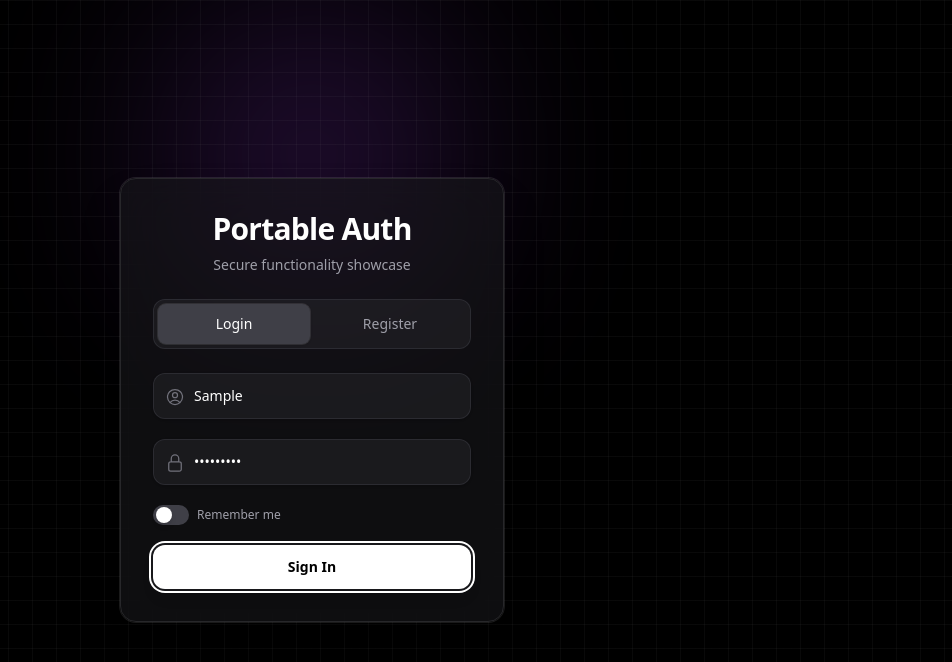
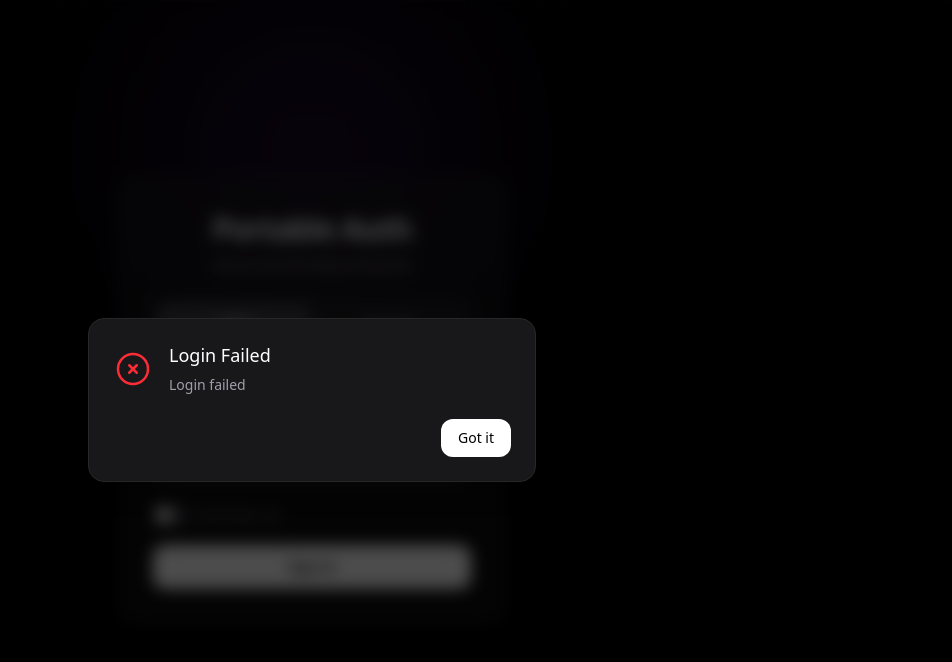
Before and after one commit to Vaidiasri/dashboard, a React (Vite) app in the folder frontend/: page /login in a window 1280 px wide. Both pictures are taken after typing "Sample", "Sample123" into the empty fields and a click on the button "Sign In". Shown: the top 662 px of the page, without its empty margins (328-1280 px from the left). Built offline with nearby package versions, Linux system fonts and the light colour scheme; no server answers.

Commit message:
feat: Add NotificationModal, refactor AuthInputProps, implement Dialog (Complexity 1)

```diff
--- a/frontend/src/components/AuthInput.tsx
+++ b/frontend/src/components/AuthInput.tsx
@@ -1,15 +1,6 @@
 import React from "react";
 import { Field, Input } from "@headlessui/react";
-import type { FormikProps } from "formik";
-
-interface AuthInputProps {
-  name: string;
-  type?: string;
-  placeholder: string;
-  // eslint-disable-next-line @typescript-eslint/no-explicit-any
-  formik: FormikProps<any>;
-  icon: React.ElementType; // Heroicon component
-}
+import type { AuthInputProps } from "../types/auth";
 
 const AuthInput: React.FC<AuthInputProps> = ({
   name,
--- a/frontend/src/components/Login.tsx
+++ b/frontend/src/components/Login.tsx
@@ -25,11 +25,29 @@ import {
 } from "@heroicons/react/24/outline";
 import { loginSchema, registerSchema } from "../schemas/auth";
 import AuthInput from "./AuthInput";
+import NotificationModal from "./NotificationModal";
 
 const Login: React.FC = () => {
   const navigate = useNavigate();
   const [enabled, setEnabled] = useState(false); // Remember me for login
   const [selectedTab, setSelectedTab] = useState(0); // 0: Login, 1: Register
+
+  // Notification Modal State
+  const [modalOpen, setModalOpen] = useState(false);
+  const [modalTitle, setModalTitle] = useState("");
+  const [modalMessage, setModalMessage] = useState("");
+  const [modalType, setModalType] = useState<"success" | "error">("success");
+
+  const showNotification = (
+    title: string,
+    message: string,
+    type: "success" | "error"
+  ) => {
+    setModalTitle(title);
+    setModalMessage(message);
+    setModalType(type);
+    setModalOpen(true);
+  };
 
   // Login Formik
   const loginFormik = useFormik<LoginValue>({
@@ -45,7 +63,11 @@ const Login: React.FC = () => {
         navigate("/dashboard");
       } catch (err) {
         const error = err as AxiosError<{ detail: string }>;
-        alert(error.response?.data?.detail || "Login failed");
+        showNotification(
+          "Login Failed",
+          error.response?.data?.detail || "Login failed",
+          "error"
+        );
       }
     },
   });
@@ -68,14 +90,20 @@ const Login: React.FC = () => {
 
         await axiosInstance.post("/users/", registerData);
 
-        alert("Registration successful! Please login.");
+        showNotification(
+          "Success",
+          "Registration successful! Please login.",
+          "success"
+        );
         setSelectedTab(0); // Switch to Login tab
       } catch (err) {
         const error = err as AxiosError<{ detail: string }>;
-        alert(
+        showNotification(
+          "Registration Error",
           `Error: ${error.message}\nDetail: ${
             error.response?.data?.detail || "No response data"
-          }`
+          }`,
+          "error"
         );
       } finally {
         setSubmitting(false);
@@ -86,7 +114,7 @@ const Login: React.FC = () => {
   return (
     <div className="fixed inset-0 flex h-full w-full items-center justify-center bg-black text-white overflow-hidden font-sans px-4 sm:px-0">
       {/* Background Effects */}
-      <div className="absolute inset-0 bg-[linear-gradient(to_right,#80808012_1px,transparent_1px),linear-gradient(to_bottom,#80808012_1px,transparent_1px)] bg-[size:24px_24px]"></div>
+      <div className="absolute inset-0 bg-[linear-gradient(to_right,#80808012_1px,transparent_1px),linear-gradient(to_bottom,#80808012_1px,transparent_1px)] bg-size-[24px_24px]"></div>
       <div className="absolute left-0 right-0 top-0 -z-10 m-auto h-[310px] w-[310px] rounded-full bg-purple-500 opacity-20 blur-[100px]"></div>
 
       <Transition
@@ -252,6 +280,14 @@ const Login: React.FC = () => {
           </TabGroup>
         </div>
       </Transition>
+
+      <NotificationModal
+        isOpen={modalOpen}
+        closeModal={() => setModalOpen(false)}
+        title={modalTitle}
+        message={modalMessage}
+        type={modalType}
+      />
     </div>
   );
 };
--- /dev/null
+++ b/frontend/src/components/NotificationModal.tsx
@@ -0,0 +1,92 @@
+import React, { Fragment } from "react";
+import {
+  Dialog,
+  Transition,
+  TransitionChild,
+  DialogPanel,
+  DialogTitle,
+} from "@headlessui/react";
+import { CheckCircleIcon, XCircleIcon } from "@heroicons/react/24/outline";
+
+interface NotificationModalProps {
+  isOpen: boolean;
+  closeModal: () => void;
+  title: string;
+  message: string;
+  type: "success" | "error";
+}
+
+const NotificationModal: React.FC<NotificationModalProps> = ({
+  isOpen,
+  closeModal,
+  title,
+  message,
+  type,
+}) => {
+  return (
+    <Transition appear show={isOpen} as={Fragment}>
+      <Dialog as="div" className="relative z-50" onClose={closeModal}>
+        <TransitionChild
+          as={Fragment}
+          enter="ease-out duration-300"
+          enterFrom="opacity-0"
+          enterTo="opacity-100"
+          leave="ease-in duration-200"
+          leaveFrom="opacity-100"
+          leaveTo="opacity-0"
+        >
+          <div className="fixed inset-0 bg-black/70 backdrop-blur-sm" />
+        </TransitionChild>
+
+        <div className="fixed inset-0 overflow-y-auto">
+          <div className="flex min-h-full items-center justify-center p-4 text-center">
+            <TransitionChild
+              as={Fragment}
+              enter="ease-out duration-300"
+              enterFrom="opacity-0 scale-95"
+              enterTo="opacity-100 scale-100"
+              leave="ease-in duration-200"
+              leaveFrom="opacity-100 scale-100"
+              leaveTo="opacity-0 scale-95"
+            >
+              <DialogPanel className="w-full max-w-md transform overflow-hidden rounded-2xl bg-zinc-900 border border-zinc-800 p-6 text-left align-middle shadow-xl transition-all">
+                <div className="flex items-center gap-4">
+                  {type === "success" ? (
+                    <CheckCircleIcon className="h-10 w-10 text-green-500" />
+                  ) : (
+                    <XCircleIcon className="h-10 w-10 text-red-500" />
+                  )}
+                  <div>
+                    <DialogTitle
+                      as="h3"
+                      className="text-lg font-medium leading-6 text-white"
+                    >
+                      {title}
+                    </DialogTitle>
+                    <div className="mt-2">
+                      <p className="text-sm text-zinc-400 whitespace-pre-wrap">
+                        {message}
+                      </p>
+                    </div>
+                  </div>
+                </div>
+
+                <div className="mt-6 flex justify-end">
+                  <button
+                    type="button"
+                    className="inline-flex justify-center rounded-xl border border-transparent bg-white px-4 py-2 text-sm font-medium text-black hover:bg-zinc-200 focus:outline-none focus-visible:ring-2 focus-visible:ring-blue-500 focus-visible:ring-offset-2 transition-colors"
+                    onClick={closeModal}
+                  >
+                    Got it
+                  </button>
+                </div>
+              </DialogPanel>
+            </TransitionChild>
+          </div>
+        </div>
+      </Dialog>
+    </Transition>
+  );
+};
+
+export default NotificationModal;
--- a/frontend/src/types/auth.ts
+++ b/frontend/src/types/auth.ts
@@ -16,3 +16,12 @@ export interface LoginResponse {
     access_token: string;
     token_type: string;
 }
+
+export interface AuthInputProps {
+    name: string;
+    type?: string;
+    placeholder: string;
+    // eslint-disable-next-line @typescript-eslint/no-explicit-any
+    formik: any;
+    icon: React.ElementType; // Heroicon component
+}
```
